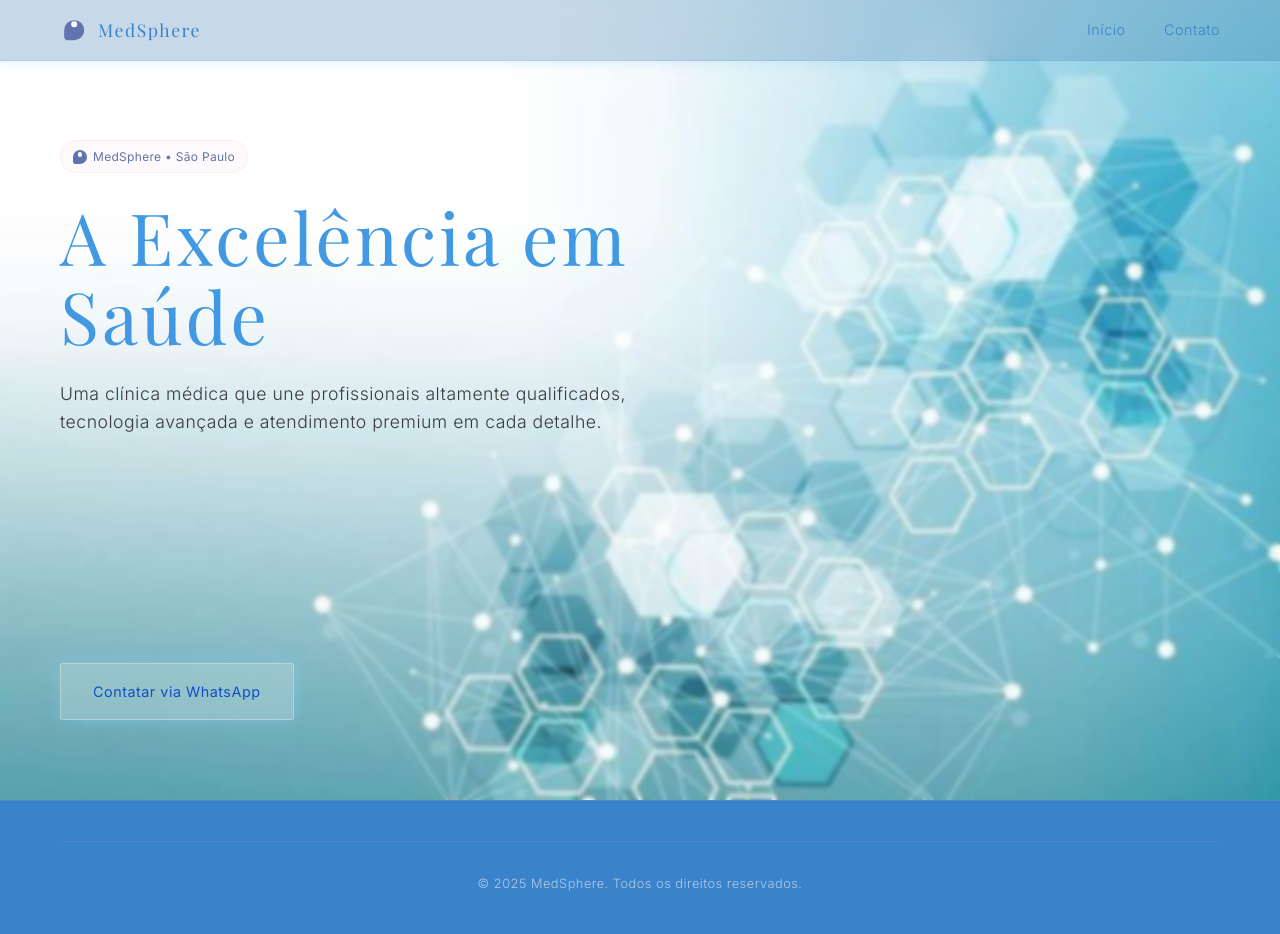
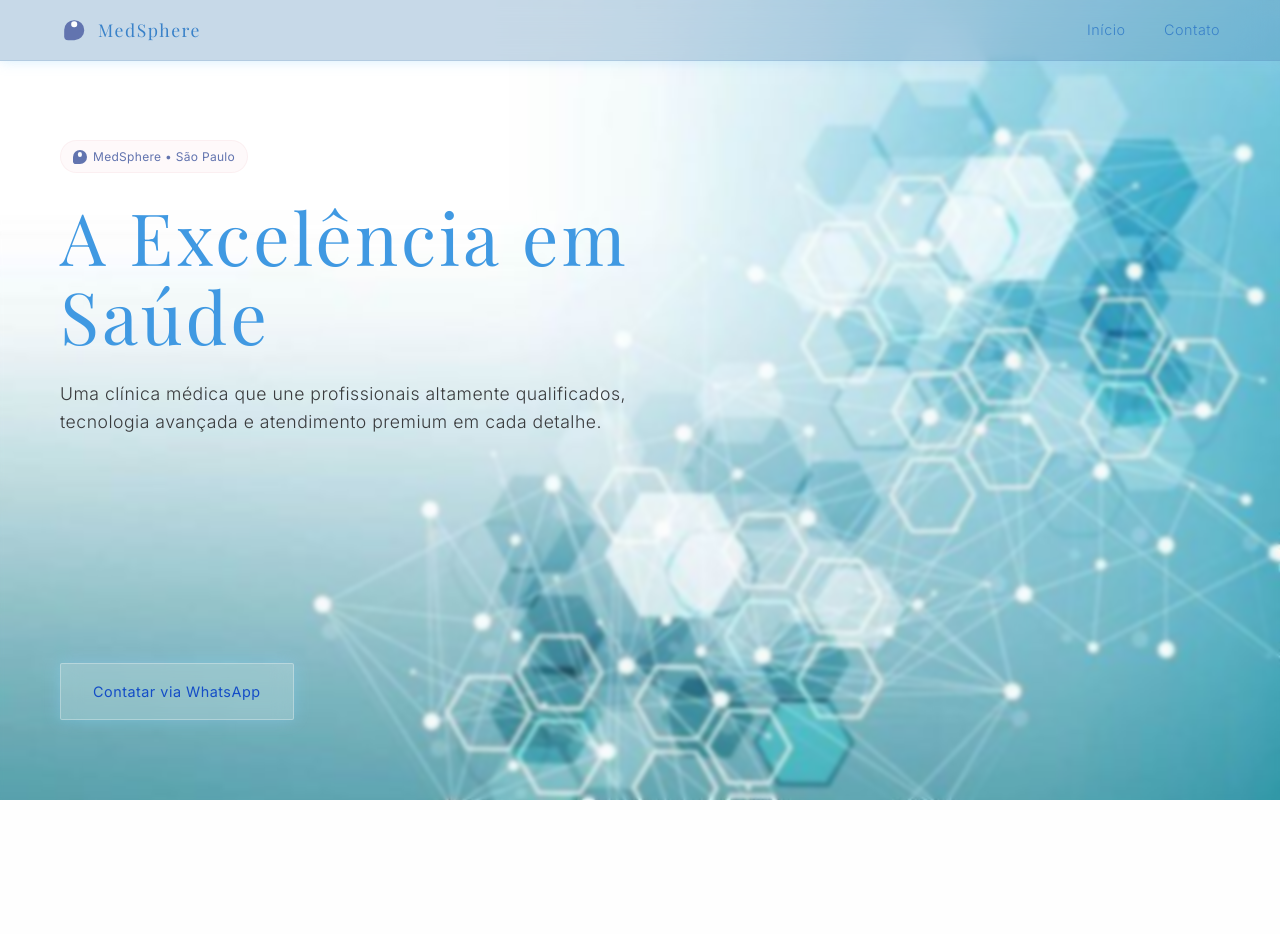
Before and after one commit to acessar/one-blue, a plain HTML site: page index.html in a window 1280 px wide. After the commit the page ends 800 px from the top, so only its background shows below. Drawn offline with nearby package versions, Linux system fonts and the light colour scheme; a web font is replaced by a local one.

Commit message:
Add files via upload

```diff
--- a/index.html
+++ b/index.html
@@ -811,12 +811,6 @@
         </div>
     </div>
 
-    <footer>
-        <div class="footer-bottom">
-            <p>&copy; 2025 MedSphere. Todos os direitos reservados.</p>
-        </div>
-    </footer>
-
     <script>
         // ===== Cursor Personalizado =====
         const cursor = document.querySelector('.cursor');
```
